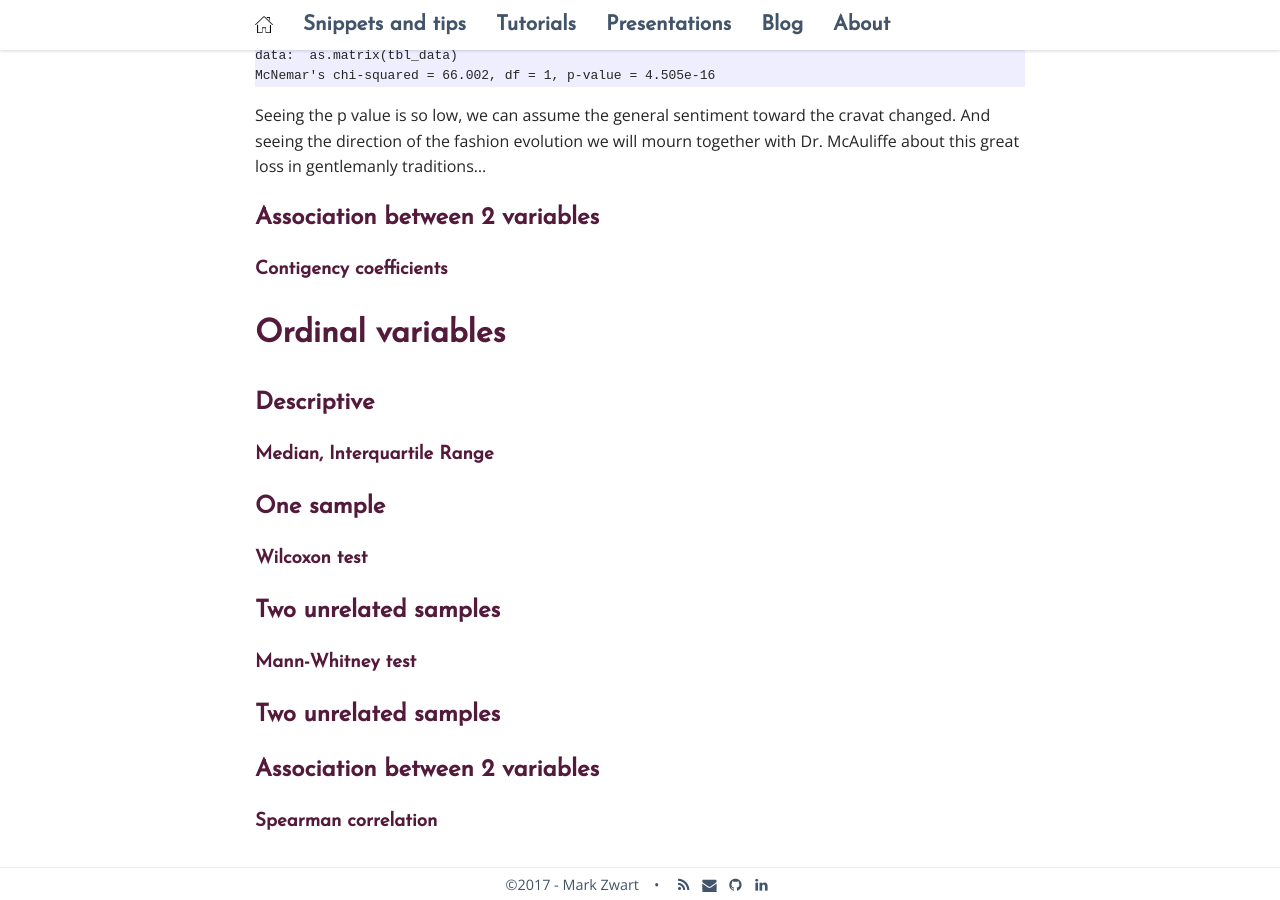
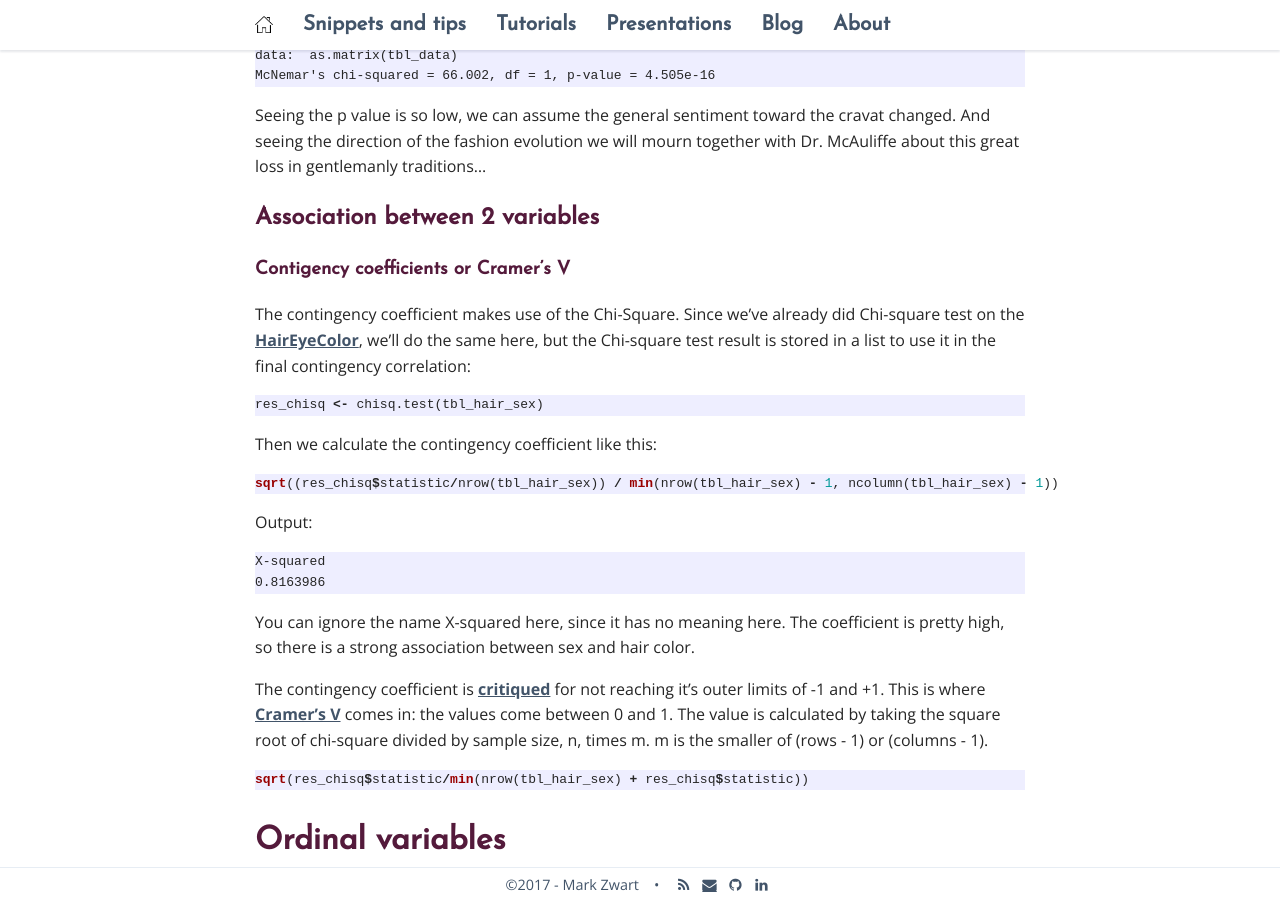
Before and after one commit to mark-me/mark-me.github.io, a Jekyll site: the page built from _pages/tutorials/statistical-tests/statistical-tests.md, in a window 1280 px wide and 900 px high, scrolled down 6969 px. Built offline with Jekyll 4.4.1, drawn with Linux system fonts in a browser that asks for light colours; nearby versions of some CDN libraries; comment, search, counter and statistics services are not loaded.

Commit message:
Update statistical-tests.md

````diff
--- a/_pages/tutorials/statistical-tests/statistical-tests.md
+++ b/_pages/tutorials/statistical-tests/statistical-tests.md
@@ -236,7 +236,27 @@ Seeing the p value is so low, we can assume the general sentiment toward the cra
 
 ## Association between 2 variables
 
-### Contigency coefficients
+### Contigency coefficients or Cramer's V
+
+The contingency coefficient makes use of the Chi-Square. Since we've already did  Chi-square test on the **[HairEyeColor](https://stat.ethz.ch/R-manual/R-devel/library/datasets/html/HairEyeColor.html)**, we'll do the same here, but the Chi-square test result is stored in a list to use it in the final contingency correlation:
+```r
+res_chisq <- chisq.test(tbl_hair_sex)
+```
+Then we calculate the contingency coefficient like this:
+```r
+sqrt((res_chisq$statistic/nrow(tbl_hair_sex)) / min(nrow(tbl_hair_sex) - 1, ncolumn(tbl_hair_sex) - 1))
+```
+Output:
+```
+X-squared
+0.8163986
+```
+You can ignore the name X-squared here, since it has no meaning here. The coefficient is pretty high, so there is a strong association between sex and hair color.
+
+The contingency coefficient is [critiqued](https://accendoreliability.com/contingency-coefficient/) for not reaching it's outer limits of -1 and +1. This is where [Cramer's V](https://en.wikipedia.org/wiki/Cram%C3%A9r%27s_V) comes in: the values come between 0 and 1. The value is calculated by taking the square root of chi-square divided by sample size, n, times m. m is the smaller of (rows - 1) or (columns - 1).
+```r
+sqrt(res_chisq$statistic/min(nrow(tbl_hair_sex) + res_chisq$statistic))
+```
 
 # Ordinal variables
 
````
